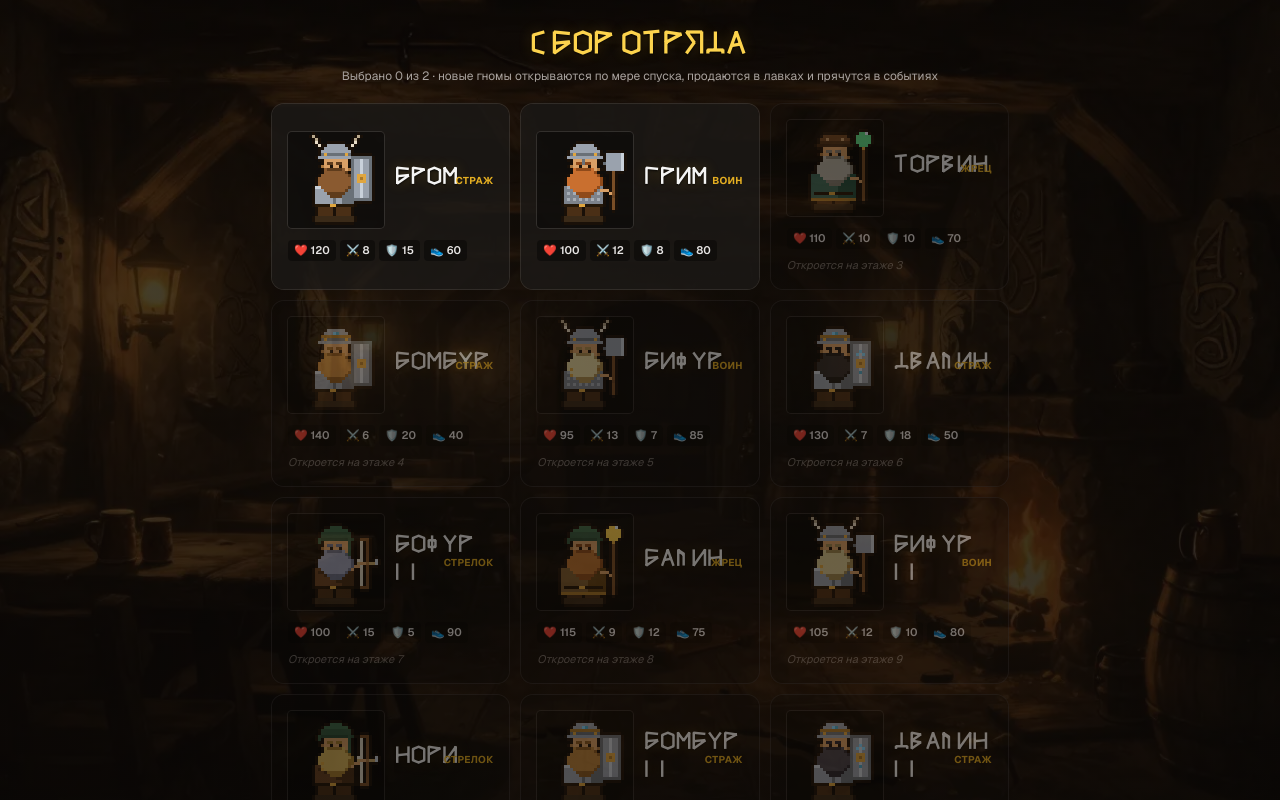
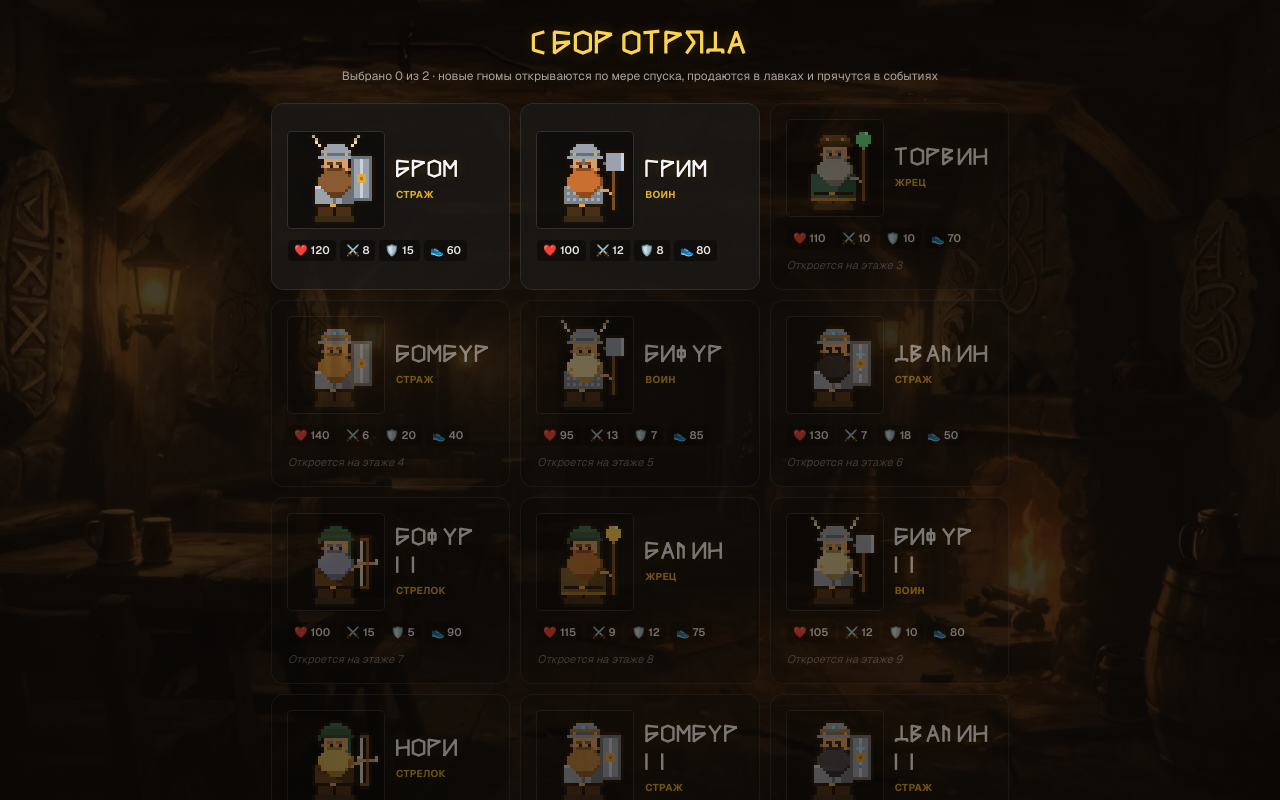
Before and after one commit to Rage4er/Dwarves_And_Depths, a Next.js app: page / in a window 1280 px wide. Both pictures are taken after a click on the button "🧭 Новый поход". Shown: the top 800 px of the page. Built offline with nearby package versions, Linux system fonts and the light colour scheme.

Commit message:
fix: split dwarf name and role onto two lines in PartyScreen cards

```diff
--- a/src/components/game/OtherScreens.tsx
+++ b/src/components/game/OtherScreens.tsx
@@ -76,15 +76,17 @@ export function PartyScreen() {
                     : 'cursor-not-allowed bg-stone-950/60 opacity-45 ring-stone-800'
               }`}
             >
-              <div className="flex items-center justify-between">
+              <div className="flex items-start justify-between gap-2">
                 <span className="flex items-center gap-3">
                   <span className="shrink-0 rounded bg-black/40 ring-1 ring-stone-700/60" aria-hidden>
                     <DwarfSprite name={def.name} roleBias={def.roleBias} size={96} />
                   </span>
-                  <span className="font-runic text-lg font-black text-stone-100">{def.name}</span>
-                </span>
-                <span className="text-[10px] font-bold uppercase tracking-wide text-amber-400/90">
-                  {ROLE_NAME[def.roleBias]}
+                  <div className="flex flex-col">
+                    <span className="font-runic text-lg font-black text-stone-100">{def.name}</span>
+                    <span className="text-[10px] font-bold uppercase tracking-wide text-amber-400/90">
+                      {ROLE_NAME[def.roleBias]}
+                    </span>
+                  </div>
                 </span>
               </div>
               <div className="mt-3 flex flex-wrap gap-1 text-[11px] font-semibold text-stone-200">
```
